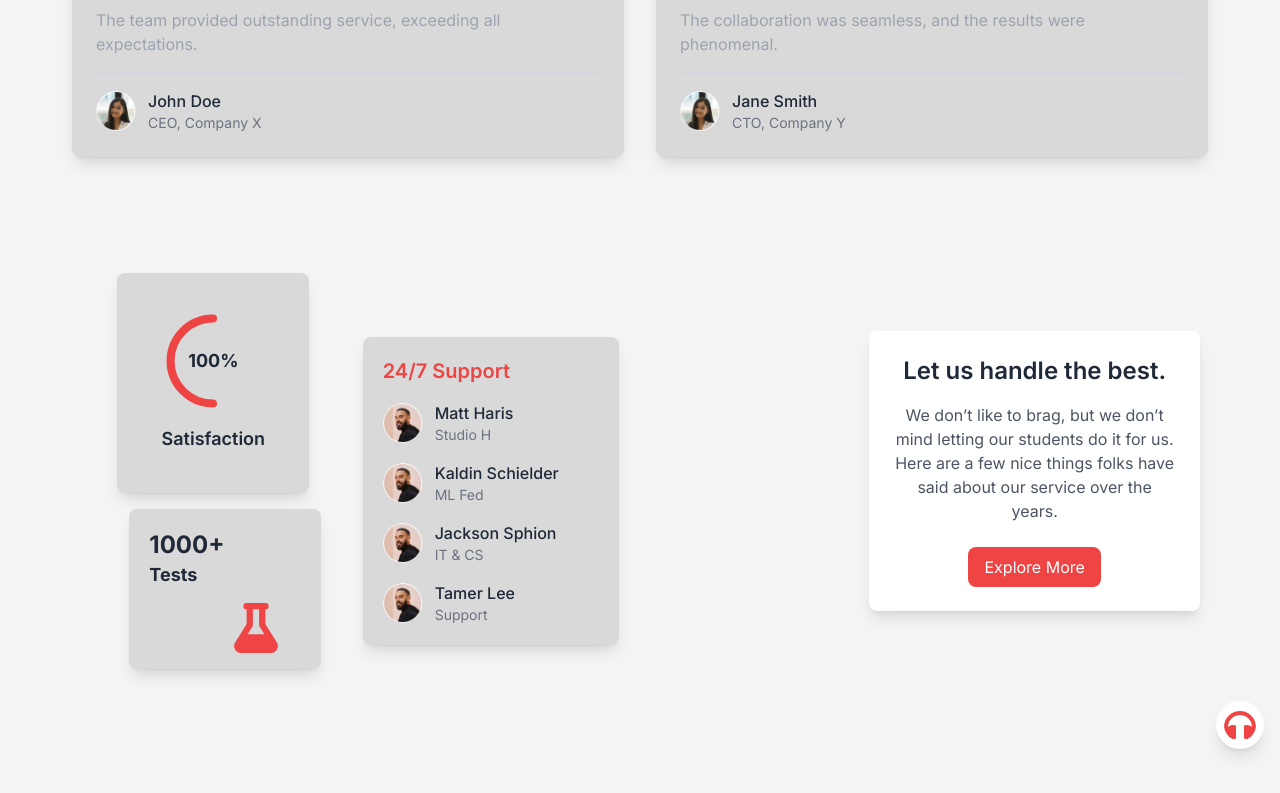
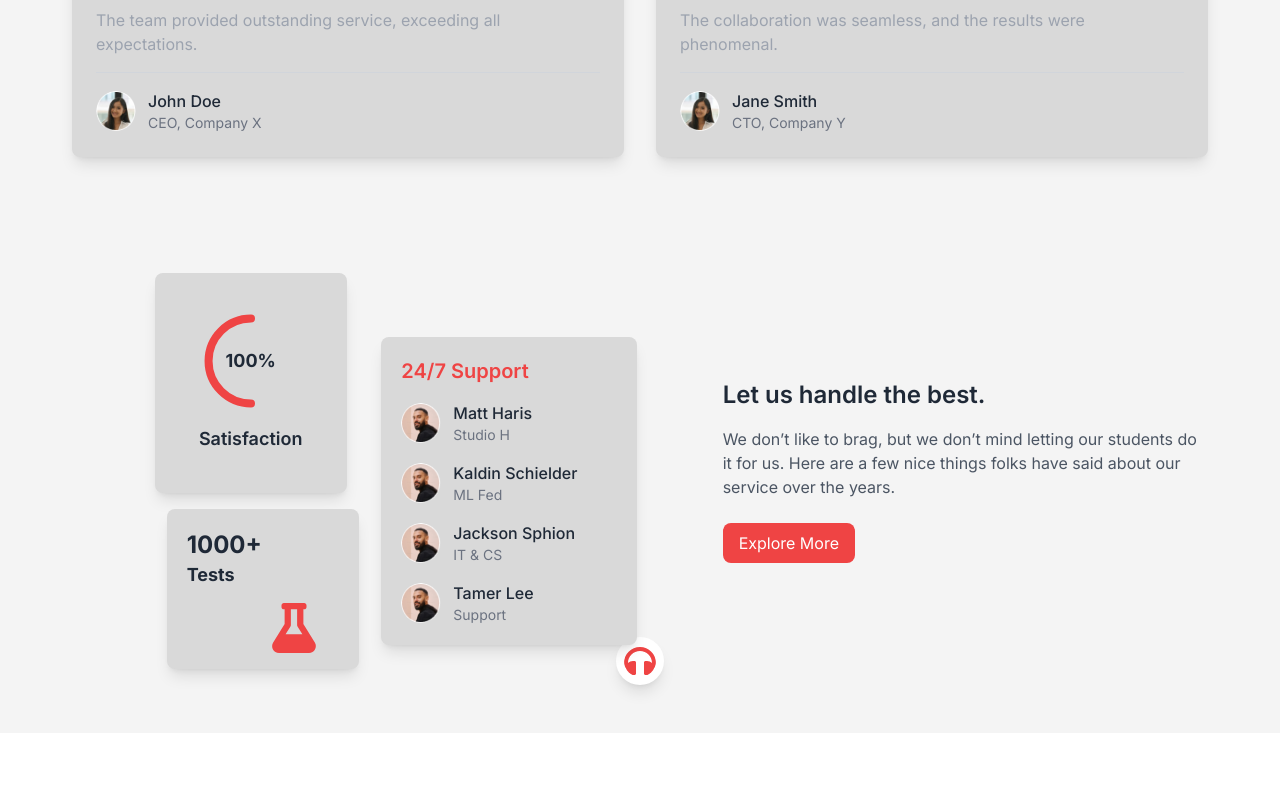
Before and after one commit to Abdullah9202/prelevels, a Next.js app in the folder client/: page / in a window 1280 px wide. Shown: the part 1250-2043 px from the top of the page. After the commit the page ends 1983 px from the top, so only its background shows below. Built offline with nearby package versions, Linux system fonts and the light colour scheme.

Commit message:
chore:service section completed

```diff
--- a/client/src/components/main/servicessection.tsx
+++ b/client/src/components/main/servicessection.tsx
@@ -4,7 +4,7 @@ import Ellipses from "@/assets/Ellipse 4.png";
 
 export default function ServicesSection() {
   return (
-    <section className="py-12">
+    <section className="py-12 lg:px-14">
       <div className="max-w-7xl mx-auto px-4">
         <div className="grid grid-cols-1 md:grid-cols-3 gap-8 items-center relative">
           {/* Satisfaction Box */}
@@ -47,7 +47,7 @@ export default function ServicesSection() {
           </div>
 
           {/* Support Box */}
-          <div className="bg-[#D9D9D9] p-5 lg:w-64 rounded-lg shadow-lg relative z-10 -ml-20 lg:mr-5 mt-10">
+          <div className="bg-[#D9D9D9] p-5 lg:w-64 w-full rounded-lg shadow-lg relative z-10 lg:-ml-20 lg:mr-5 mt-10">
             <h3 className="text-xl font-semibold text-red-500 mb-4">24/7 Support</h3>
             <ul className="space-y-4">
               {[
@@ -72,11 +72,11 @@ export default function ServicesSection() {
           </div>
 
           {/* Call to Action Box */}
-          <div className="bg-white dark:bg-slate-700 p-6 rounded-lg shadow-lg text-center lg:mr-16">
-            <h3 className="text-2xl font-semibold text-gray-800 dark:text-white mb-4">
+          <div className="  text-start lg:-ml-32">
+            <h3 className="text-2xl font-semibold text-gray-800 mb-4">
               Let us handle the best.
             </h3>
-            <p className="text-gray-600 dark:text-gray-300 mb-6">
+            <p className="text-gray-600  mb-6">
               We don’t like to brag, but we don’t mind letting our students do it for us. Here are a few nice things folks have said about our service over the years.
             </p>
             <button className="bg-red-500 text-white py-2 px-4 rounded-lg hover:bg-red-600">
@@ -86,7 +86,7 @@ export default function ServicesSection() {
         </div>
 
         {/* Headphone Icon for Support */}
-        <div className="flex justify-center md:justify-end mt-8">
+        <div className="flex justify-center  lg:-mt-8">
           <FaHeadphones className="text-red-500 text-5xl p-2 bg-white dark:bg-slate-700 rounded-full shadow-lg" />
         </div>
       </div>
```
